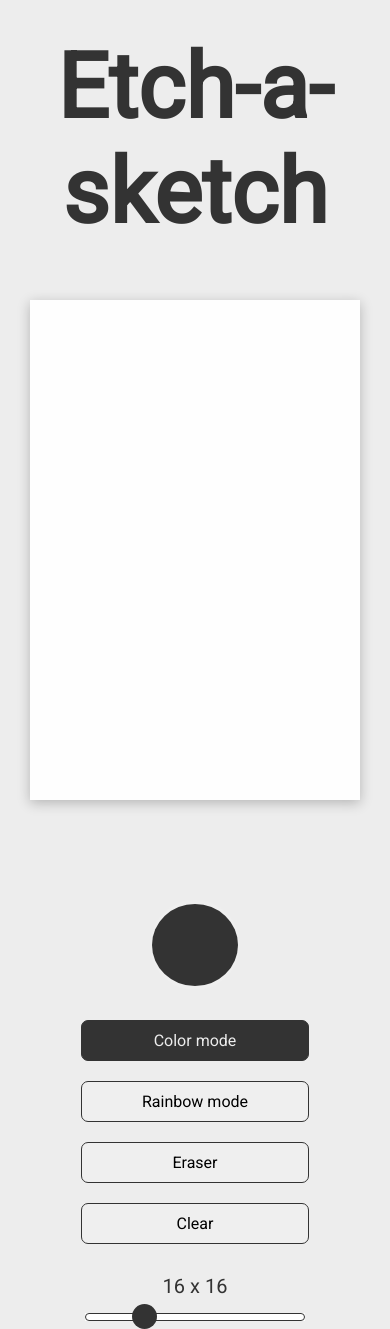
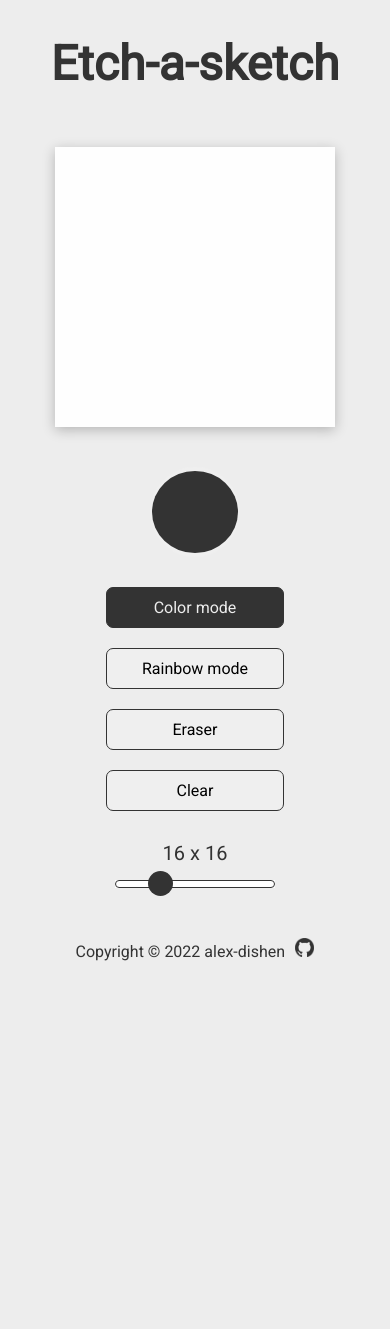
Before and after one commit to alex-dishen/etch-a-sketch, a plain HTML site: page index.html in a window 390 px wide. Shown: the top 1329 px of the page. After the commit the page ends 983 px from the top, so only its background shows below. Drawn offline with Linux system fonts and the light colour scheme.

Commit message:
Add responsiveness

```diff
--- a/style.css
+++ b/style.css
@@ -52,6 +52,7 @@ header{
     flex-direction: column;
     align-items: center;
     gap: 30px;
+    margin-top: -30px;
 }
 
 /* COLOR PANEL */
@@ -141,7 +142,7 @@ footer {
     padding: 10px;
     font-size: 20px;
     padding-bottom: 22px;
-    margin-top: 20px;
+    margin-top: 40px;
 }
 
 .github {
@@ -153,3 +154,73 @@ footer {
 .github:hover {
     transform: rotate(360deg) scale(1.2);
 }
+
+/* MEDIA QUERIES */
+
+@media (max-width: 630px) {
+    .main {
+      gap: 50px;
+    }
+
+    h1 {
+        font-size: 70px;
+    }
+
+    .board {
+      width: 400px;
+      height: 400px;
+    }
+
+    button {
+        padding: 10px 50px;
+    }
+
+    footer {
+        margin-top: 40px;
+    }
+
+    .settings {
+        margin-top: -10px;
+    }
+  }
+
+@media (max-width: 505px) {
+    h1 {
+        font-size: 57px;
+    }
+
+    .board {
+      width: 340px;
+      height: 340px;
+    }
+}
+
+/* PHONE */
+
+@media (max-width: 415px) {
+
+      h1 {
+          font-size: 48px;
+      }
+
+      .board {
+        width: 280px;
+        height: 280px;
+      }
+
+      button {
+          padding: 10px 35px;
+      }
+
+      footer {
+        font-size: 16px;
+      }
+
+      .github {
+        height: 19px;
+      }
+
+      .size-slider {
+        width: 160px;
+    }
+    }
```
